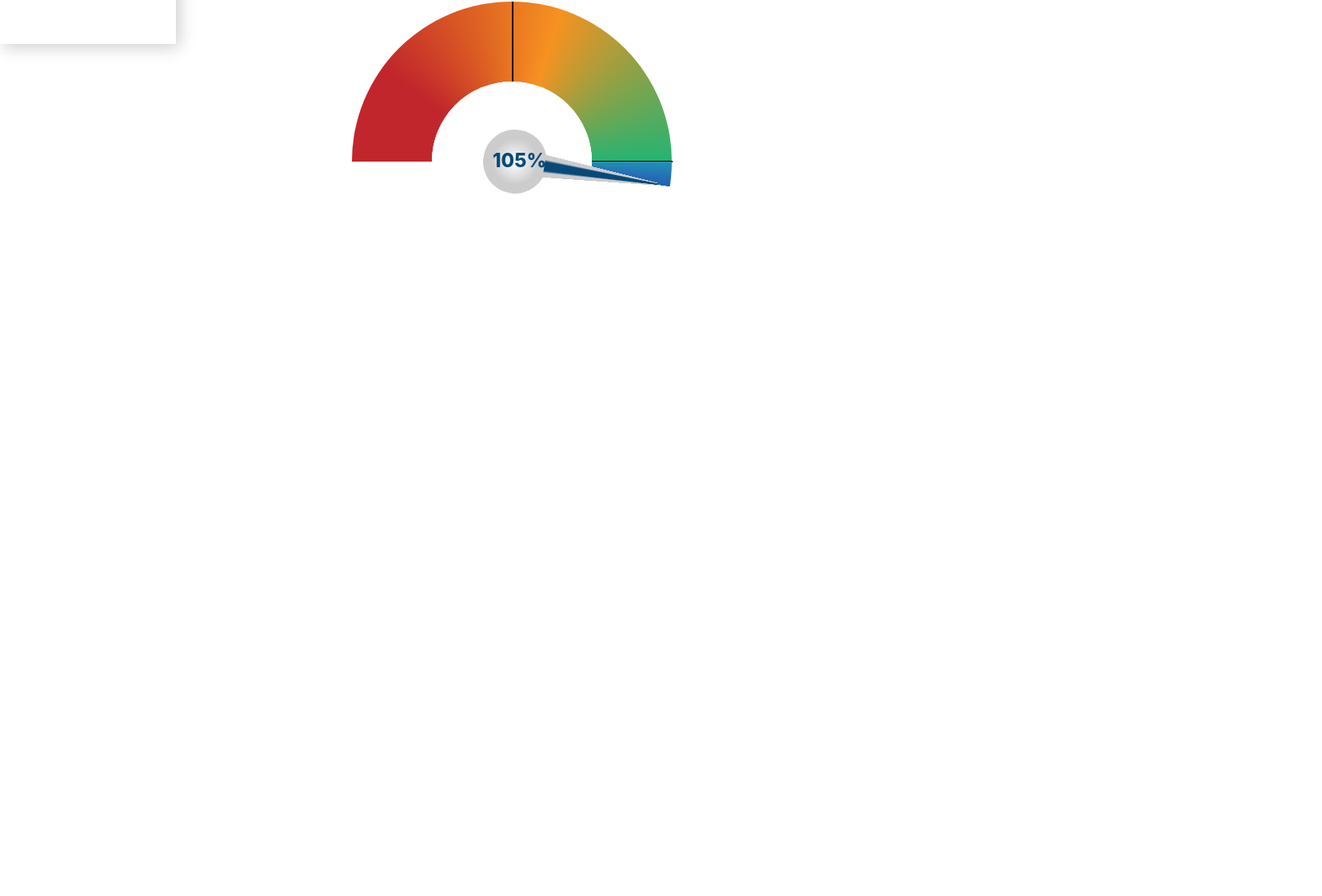
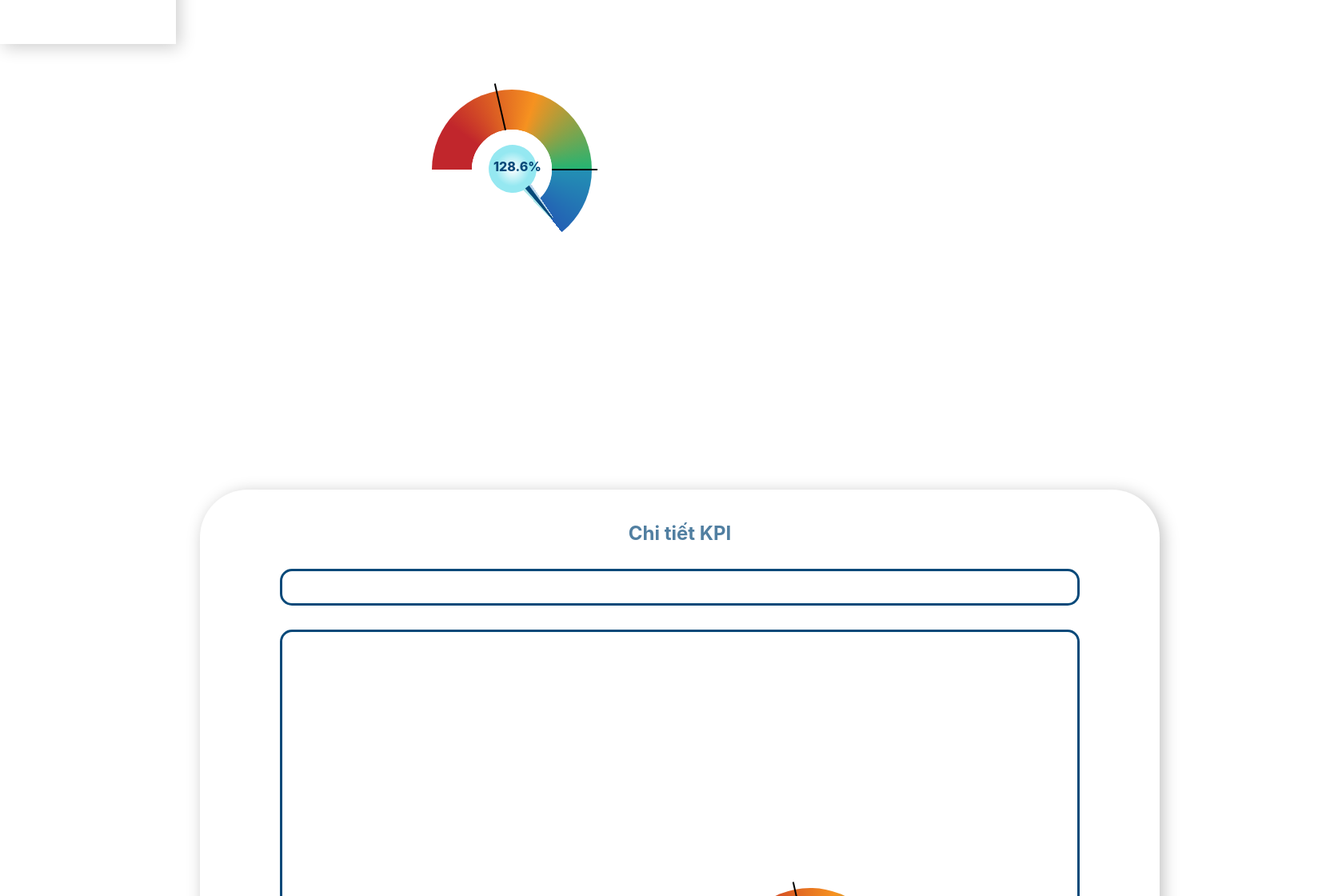
Before and after one commit to Dungntt2003/KPInsight-HI_23, a React (Create React App) app in the folder kpinsight/: page /kpi-status in a window 1280 px wide. Shown: the part 846-1966 px from the top of the page at 80% size, 1653 px wide, since content can reach past the window. Before the commit the page ends 1448 px from the top, so only its background shows below. Built offline with nearby package versions, Linux system fonts and the light colour scheme.

Commit message:
update finalchart

```diff
--- a/kpinsight/src/components/speed-chart/index.css
+++ b/kpinsight/src/components/speed-chart/index.css
@@ -19,9 +19,9 @@
 }
 
 .speed-chart-container .speedometer {
-  width: 200px;
-  height: 200px;
-  padding: 100px;
+  width: 100px;
+  height: 100px;
+  padding: 50px;
   border-radius: 50%;
   background: radial-gradient(#ffff 0 0) content-box,
     conic-gradient(
@@ -38,23 +38,23 @@
 
 .needle {
   position: absolute;
-  width: 80px;
-  height: 80px;
-  padding: 140px;
-  left: 6%;
-  top: 5%;
+  width: 60px;
+  height: 60px;
+  padding: 49px;
+  left: 11%;
+  top: 10%;
   transform: translate(-50%, -50%);
   border-radius: 50%;
   background: conic-gradient(
         from 175deg at 50% 55%,
-        #ccc 2deg,
+        #afe8eb 2deg,
         #074979 3deg 7deg,
-        #ccc 8deg 10deg,
+        #bad6eb 8deg 10deg,
         #0000 0
       )
-      0 -217px no-repeat,
-    radial-gradient(white 0 -50%, #ccc 51%) content-box;
-  transform: rotate(calc(var(--score) * 1.8deg - 90deg));
+      0 -108px no-repeat,
+    radial-gradient(white 0 -50%, #95e8f1 51%) content-box;
+  transform: rotate(calc((var(--score) / var(--max)) * 180deg - 90deg));
   display: flex;
   justify-content: center;
   align-items: center;
@@ -63,15 +63,15 @@
 .score-container {
   box-sizing: content-box;
   position: absolute;
-  width: 38%;
-  height: 42%;
+  width: 27%;
+  height: 36%;
   z-index: 100;
 }
 .score-container .score {
   position: absolute;
   top: 50%;
   left: 50%;
-  font-size: 24px;
+  font-size: 16px;
   font-weight: 800;
   color: #074979;
   z-index: 100;
@@ -80,21 +80,23 @@
 .marker {
   position: absolute;
   width: 3px;
-  height: 100px;
+  height: 15px;
   background-color: black;
   top: 0;
   transform-origin: bottom center;
+  z-index: 5;
 }
 
 .min-marker {
   left: 50%;
-  transform: rotate(calc(var(--min) * 1.8deg - 90deg));
-  height: 50%; /* Độ dài của vạch Min bằng độ rộng của speedometer */
+  transform: rotate(calc((var(--min) / var(--max)) * 180deg - 90deg));
+  height: 50%;
+  top: -5%;
   width: 2px;
 }
 
 .max-marker {
-  left: 50%;
+  left: 53%;
   transform: rotate(90deg); /* Always at 180 degrees */
   height: 50%;
   width: 2px;
@@ -103,37 +105,38 @@
 .marker:hover::after {
   content: attr(title);
   position: absolute;
-  top: -20px;
+  top: -10px;
   left: 50%;
   transform: translateX(-50%);
   background-color: black;
   color: white;
   padding: 2px 5px;
   border-radius: 3px;
-  font-size: 15px;
+  font-size: 10px;
   white-space: nowrap;
 }
 .exceed {
-  width: 200px;
-  height: 200px;
-  padding: 100px;
+  width: 100px;
+  height: 100px;
+  padding: 50px;
   border-radius: 50%;
   transform: rotate(270deg);
   background: radial-gradient(#ffff 0 0) content-box,
     conic-gradient(
       from 180deg,
       #2390b4,
-      #2360b4 calc(var(--exceed) * 1.8deg),
+      #2360b4 calc((var(--exceed) / var(--max)) * 180deg),
       transparent 0
     );
   position: absolute;
 }
 
 .white-space {
-  width: 200px;
-  height: 200px;
-  padding: 100px;
+  width: 100px;
+  height: 100px;
+  padding: 50px;
   border-radius: 50%;
   background: radial-gradient(#ffff 0 0) content-box;
   position: absolute;
+  z-index: 5;
 }
--- a/kpinsight/src/components/speed-chart/index.jsx
+++ b/kpinsight/src/components/speed-chart/index.jsx
@@ -2,6 +2,7 @@ import React from "react";
 import "./index.css";
 
 const SpeedChart = ({ min, score, max }) => {
+  const scorePercentage = ((score / max) * 100).toFixed(1);
   return (
     <div
       className="speed-chart-container"
@@ -10,7 +11,7 @@ const SpeedChart = ({ min, score, max }) => {
       <div className="speedometer">
         <div className="needle"></div>
         <div className="score-container">
-          <span className="score">{score}%</span>
+          <span className="score">{scorePercentage}%</span>
         </div>
         <div className="marker min-marker" title={`Min: ${min}`}></div>
         <div className="marker max-marker" title={`Max: ${max}`}></div>
--- a/kpinsight/src/view/pages/kpi-status/index.css
+++ b/kpinsight/src/view/pages/kpi-status/index.css
@@ -43,6 +43,7 @@
   background-color: white;
   width: 1000px !important;
   height: 400px !important;
+  box-shadow: 4px 4px 15px 0 rgba(0, 0, 0, 0.25);
 }
 
 /* Tùy chỉnh màu và độ dày của đường viền */
@@ -65,7 +66,45 @@
   font-size: 24px;
   font-weight: bold;
   text-align: center;
-  margin-top: 20px;
+  margin-top: 30px;
   margin-left: 200px;
   color: #517fa1;
 }
+
+/* Chi tiết */
+.detailKPI {
+  padding: 50px 100px;
+  margin-left: 250px;
+  margin-right: 20px;
+  margin-bottom: 20px;
+  width: 1000px !important;
+  height: 800px;
+  border-radius: 60px;
+  box-shadow: 4px 4px 20px 0 rgba(0, 0, 0, 0.25);
+}
+
+.detailKPI .detail-tittle {
+  font-size: 24px;
+  font-weight: bold;
+  text-align: center;
+  margin-top: -10px;
+  color: #517fa1;
+}
+
+.detailKPI .suggest {
+  width: auto;
+  margin: 30px auto;
+  padding: 20px;
+  border-radius: 15px;
+  border: 3px solid #074979;
+  background-color: #ffff;
+}
+
+.detailKPI .activityKPI1 {
+  width: auto;
+  margin: 30px auto;
+  padding: 20px;
+  border-radius: 15px;
+  border: 3px solid #074979;
+  background-color: #ffff;
+}
--- a/kpinsight/src/view/pages/kpi-status/index.jsx
+++ b/kpinsight/src/view/pages/kpi-status/index.jsx
@@ -6,9 +6,9 @@ import NavbarStatus from "../../../components/navbar/navbar-status";
 import SpeedChart from "../../../components/speed-chart";
 
 const KpiStatus = () => {
-  const min = 50;
-  const max = 100;
-  const score = 105;
+  const min = 3;
+  const max = 7;
+  const score = 9;
 
   const chartRef = useRef(null);
   //Select chọn nhãn:
@@ -135,6 +135,13 @@ const KpiStatus = () => {
         </div>
         <h1 className="name2">Tổng quan trạng thái KPI</h1>
         <SpeedChart min={min} max={max} score={score} />
+        <div className="detailKPI">
+          <h1 className="detail-tittle">Chi tiết KPI</h1>
+          <div className="suggest"></div>
+          <div className="activityKPI1">
+            <SpeedChart min={min} max={max} score={score} />
+          </div>
+        </div>
       </div>
     </div>
   );
```
